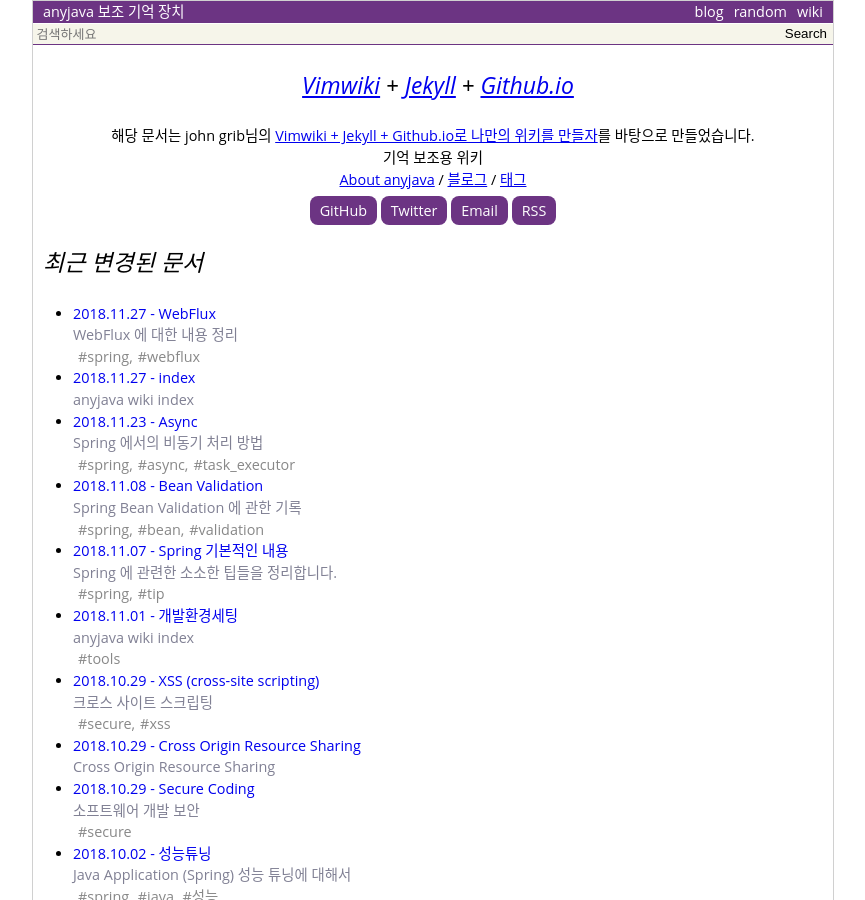
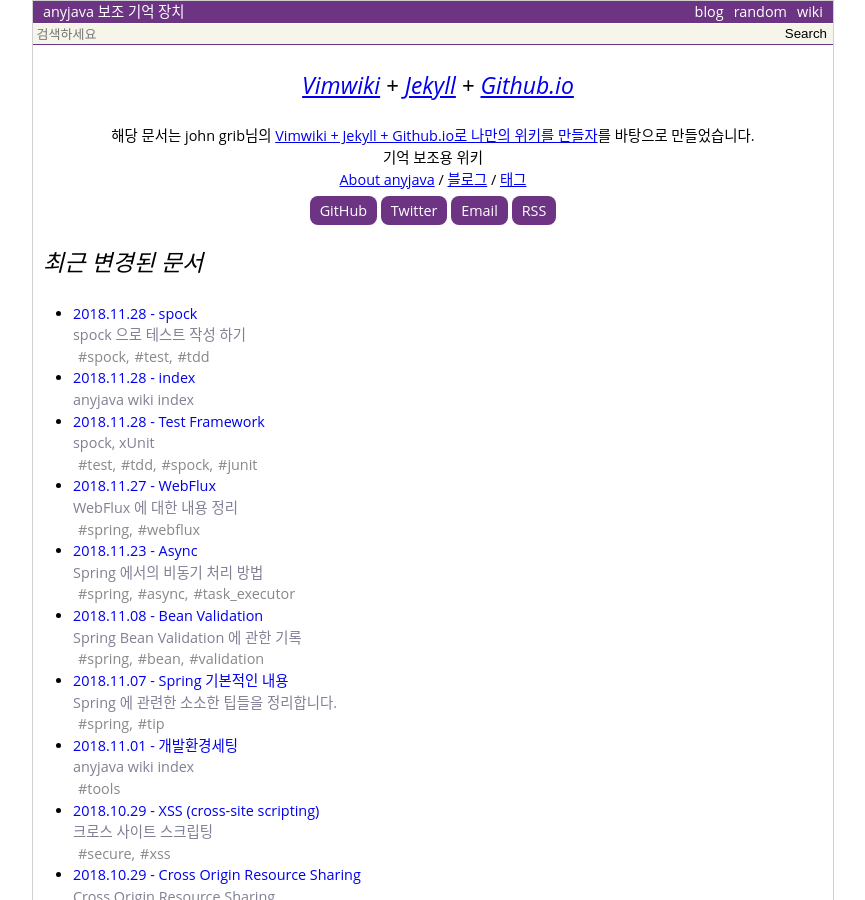
Before and after one commit to anyjava/anyjava.github.io, a Jekyll site: the page built from index.html, in a window 1280 px wide and 900 px high. Shown: the whole window, without its empty margins (207-1072 px from the left). Built offline with Jekyll 4.4.1, drawn with Linux system fonts in a browser that asks for light colours.

Commit message:
spock 관련 내용 추가

````diff
--- a/_data/pageMap.yml
+++ b/_data/pageMap.yml
@@ -60,7 +60,7 @@
     summary: 'anyjava wiki index'
     parent: null
     url: /wiki/index
-    updated: '2018-11-27 09:11:40 +0900'
+    updated: '2018-11-28 08:27:16 +0900'
     children: []
 Interface:
     type: wiki
@@ -134,6 +134,14 @@
     url: /wiki/SecureCoding
     updated: '2018-10-29 12:53:47 +0900'
     children: [XSS]
+spock:
+    type: wiki
+    title: spock
+    summary: 'spock 으로 테스트 작성 하기'
+    parent: Test_Framework
+    url: /wiki/spock
+    updated: '2018-11-28 08:55:52 +0900'
+    children: []
 Spring:
     type: wiki
     title: Spring
@@ -150,6 +158,14 @@
     url: /wiki/Spring_Boot_Actuator
     updated: '2018-09-05 09:24:58 +0900'
     children: []
+Test_Framework:
+    type: wiki
+    title: 'Test Framework'
+    summary: 'spock, xUnit'
+    parent: index
+    url: /wiki/Test_Framework
+    updated: '2018-11-28 08:25:51 +0900'
+    children: [spock]
 Web:
     type: wiki
     title: Web
--- a/_data/tagList.yml
+++ b/_data/tagList.yml
@@ -8,20 +8,25 @@
 - interface
 - jackson
 - java
+- 'java,'
 - 'Java,'
-- 'java,'
 - jpa
 - 'json,'
+- junit
 - linux
 - 'oop,'
 - optional
 - secure
 - 'secure,'
 - slf4j
+- 'spock,'
 - spring
 - 'spring,'
 - 'spring,springboot,actuactor'
 - task_executor
+- tdd
+- 'tdd,'
+- 'test,'
 - tip
 - tools
 - validation
--- a/_data/tagMap.yml
+++ b/_data/tagMap.yml
@@ -50,10 +50,22 @@
     - {fileName: PostContrunct}
 secure:
     - {fileName: SecureCoding}
+'spock,':
+    - {fileName: spock}
+    - {fileName: Test_Framework}
+'test,':
+    - {fileName: spock}
+    - {fileName: Test_Framework}
+tdd:
+    - {fileName: spock}
 spring:
     - {fileName: Spring}
 'spring,springboot,actuactor':
     - {fileName: Spring_Boot_Actuator}
+'tdd,':
+    - {fileName: Test_Framework}
+junit:
+    - {fileName: Test_Framework}
 webflux:
     - {fileName: WebFlux}
 'secure,':
--- /dev/null
+++ b/_wiki/Test_Framework.md
@@ -0,0 +1,16 @@
+---
+layout  : category
+title   : Test Framework
+summary : spock, xUnit
+date    : 2018-11-28 08:25:15 +0900
+updated : 2018-11-28 08:25:51 +0900
+tags    : test, tdd, spock, junit
+toc     : true
+public  : true
+parent  : index
+latex   : false
+---
+* TOC
+{:toc}
+
+#
--- a/_wiki/index.md
+++ b/_wiki/index.md
@@ -3,7 +3,7 @@
 title   : index
 summary : anyjava wiki index
 date    : 2018-08-15 19:41:36 +0900
-updated : 2018-11-27 09:11:40 +0900
+updated : 2018-11-28 08:27:16 +0900
 tags    :
 toc     : true
 public  : true
@@ -28,6 +28,8 @@
 	* [[Bean_Validation]]
 	* [[Async]]
 	* [[WebFlux]]
+* [[Test_Framework]]
+  * [[spock]]
 * [[DevOps]]
 	* [[Linux]]
 	* [[Docker]]
--- /dev/null
+++ b/_wiki/spock.md
@@ -0,0 +1,82 @@
+---
+layout  : wiki
+title   : spock
+summary : spock 으로 테스트 작성 하기
+date    : 2018-11-28 08:27:16 +0900
+updated : 2018-11-28 08:55:52 +0900
+tags    : spock, test, tdd
+toc     : true
+public  : true
+parent  : Test_Framework
+latex   : false
+---
+* TOC
+{:toc}
+
+# 왜 Spock 을 선택할까?
+
+* 테스트를 작성할때, 코드를 검증한다는 것 보다 프로그램 명세를 작성하는데 더 의의를 둔다. 프로그래머가 왜 그렇게 코딩 했는지를 코드로 나타낼 수 있기때문이다.
+* JUnit5 가 나오면서 많이 개선 되었지만, 이부분은 앞으로 좀더 비교해 봐야할 듯.
+
+# Spock 설정 with gradle
+
+```
+	apply plugin: 'groovy'
+
+	dependencies {
+		testCompile('org.spockframework:spock-core:1.2-groovy-2.4')
+		testCompile('org.spockframework:spock-spring:1.2-groovy-2.4')
+		testCompile group: 'cglib', name: 'cglib-nodep', version: '3.2.4' // Class Mocking 할 때 필요.
+	}
+```
+
+# 테스트 방법
+
+## 기본적인 테스트
+
+```
+def "method name - 기능설명"() {
+    :given "생략가능"
+    // 테스트용 데이터 초기화
+
+    :when
+    // 테스트 대상 코드를 실행하고 실행 결과를 변수 등에 저장
+
+    :then
+    // 테스트 결과에 대한 검증.
+    // 각 줄은 boolean 결과를 내는 Statement 로 작성한다.
+    // 만약 한 줄의 코드가 boolean statement가 아니고 복잡한 구문일 경우에는
+    // 그 안의 assert boolean 구문에 'assert somebooleanexpression' 형태로 assert를 붙여야한다.
+}
+
+// Data Driven 테스트
+def "Feature method name #a - #b = #c"(변수 a, 변수 b, 변수 c) {
+    expect:
+    // 각 데이터 변수로 테스트 수행
+
+    where: "각 데이터 변수 설정"
+    a | b || c
+    1 | 2 || 3
+    4 | 5 || 6
+}
+
+```
+
+## 파라미터 검증 방법
+
+```
+def "파리미터 검증"() {
+	when:
+	service.doAction();
+
+	then:
+	1 * fooRepository.save(_ as Foo) >> { argument ->
+		assert argument[0].member == EXPECT_VALUE
+	}
+}
+```
+
+# 참고자료
+
+* [Spock으로 테스트하기](https://d2.naver.com/helloworld/568425)
+* [권남님 위키](http://kwonnam.pe.kr/wiki/java/spock?s[]=spock)
````
